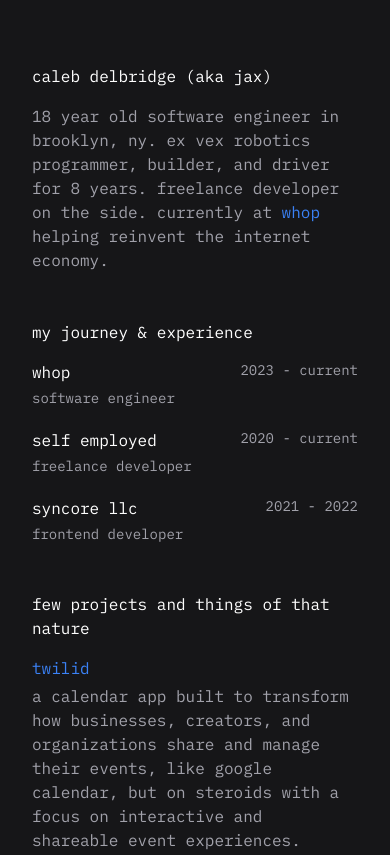
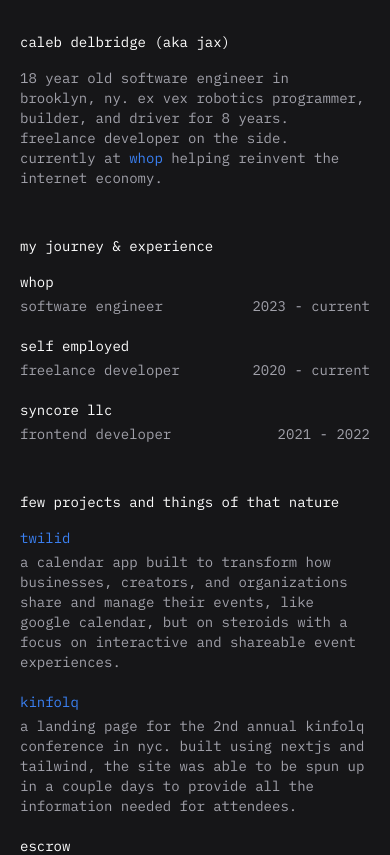
Before and after one commit to Jaxenormus/my-website, an Astro site: page / in a window 390 px wide. Shown: the top 855 px of the page. Built offline with nearby package versions, Linux system fonts and the light colour scheme; Astro itself is replaced by a stand-in of ours.

Commit message:
better mobile & scrap grid

```diff
--- a/src/components/Experience.astro
+++ b/src/components/Experience.astro
@@ -23,12 +23,12 @@
       class="hidden min-[400px]:block w-10 h-10 bg-zinc-400 rounded-full"
     />
     <div class="space-y-1 w-full">
-      <div class="flex flex-row justify-between items-start">
-        <h3>{company}</h3>
-        <span class="text-sm text-zinc-400">{start} - {end}</span>
-      </div>
-      <p class="text-sm text-zinc-400">
+      <h3 class="text-sm lg:text-base">{company}</h3>
+      <p
+        class="flex flex-row justify-between items-start text-sm text-zinc-400"
+      >
         <span>{position}</span>
+        <span>{start} - {end}</span>
       </p>
     </div>
   </div>
--- a/src/components/Project.astro
+++ b/src/components/Project.astro
@@ -8,6 +8,6 @@
 ---
 
 <article class="space-y-1">
-  <h3>{title}</h3>
-  <p class="text-zinc-400">{description}</p>
+  <h3 class="text-sm lg:text-base">{title}</h3>
+  <p class="text-zinc-400 text-sm lg:text-base">{description}</p>
 </article>
--- a/src/components/Section.astro
+++ b/src/components/Section.astro
@@ -8,6 +8,6 @@
 ---
 
 <div id={id} class="space-y-4">
-  <h2>{title}</h2>
+  <h2 class="text-sm lg:text-base">{title}</h2>
   <slot />
 </div>
--- a/src/pages/index.astro
+++ b/src/pages/index.astro
@@ -56,31 +56,10 @@
         site: meta.url,
       }}
     />
-    <!-- <style>
-      html {
-        background-image: linear-gradient(
-            0deg,
-            transparent 24%,
-            rgba(38, 38, 38, 0.4) 25%,
-            rgba(38, 38, 38, 0.4) 25%,
-            transparent 27%,
-            transparent
-          ),
-          linear-gradient(
-            90deg,
-            transparent 24%,
-            rgba(38, 38, 38, 0.4) 25%,
-            rgba(38, 38, 38, 0.4) 25%,
-            transparent 27%,
-            transparent
-          );
-        background-size: 30px 30px;
-      }
-    </style> -->
   </head>
-  <body class="max-w-2xl mx-8 sm:mx-auto my-16 md:my-28 lg:my-32 space-y-12">
+  <body class="max-w-2xl mx-5 md:mx-auto my-8 md:my-32 space-y-12">
     <Section id="hero" title="caleb delbridge (aka jax)">
-      <p class="text-zinc-400">
+      <p class="text-zinc-400 text-sm lg:text-base">
         <span>
           {age} year old software engineer in brooklyn, ny. ex vex robotics
           programmer, builder, and driver for 8 years. freelance developer on
```
